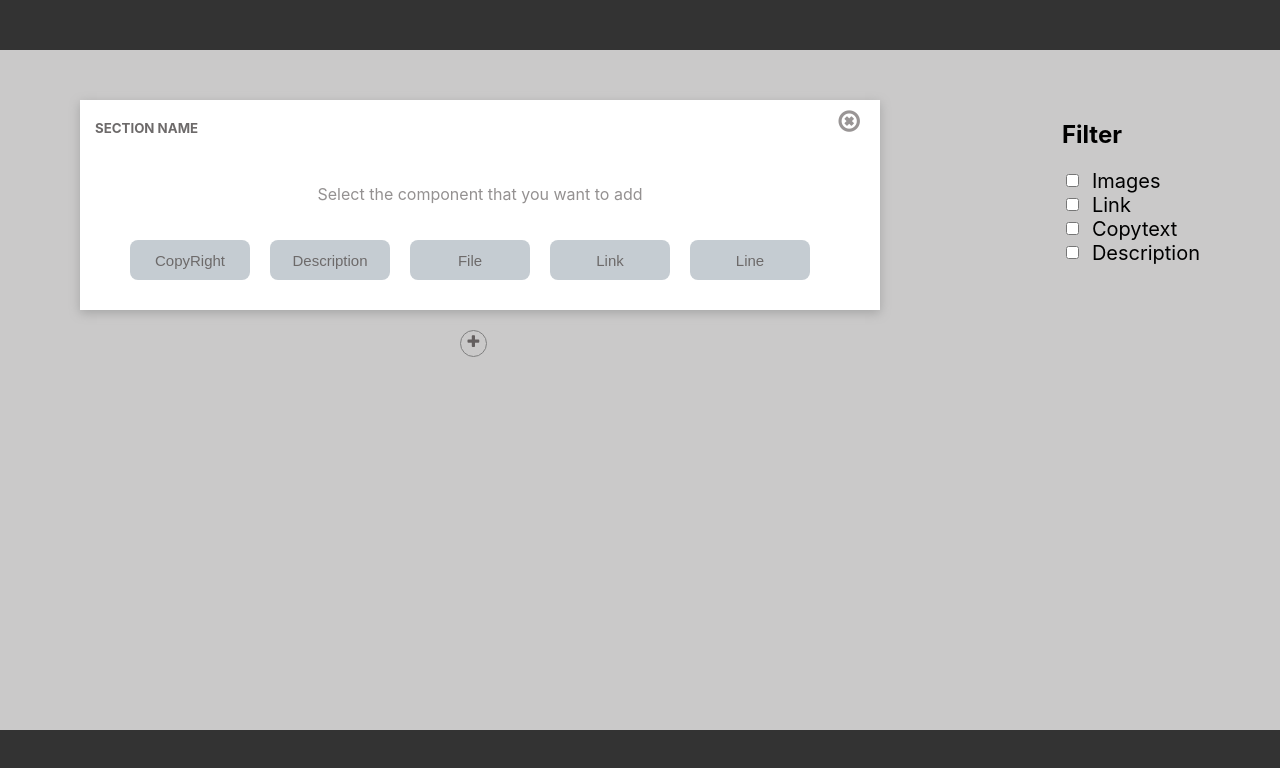
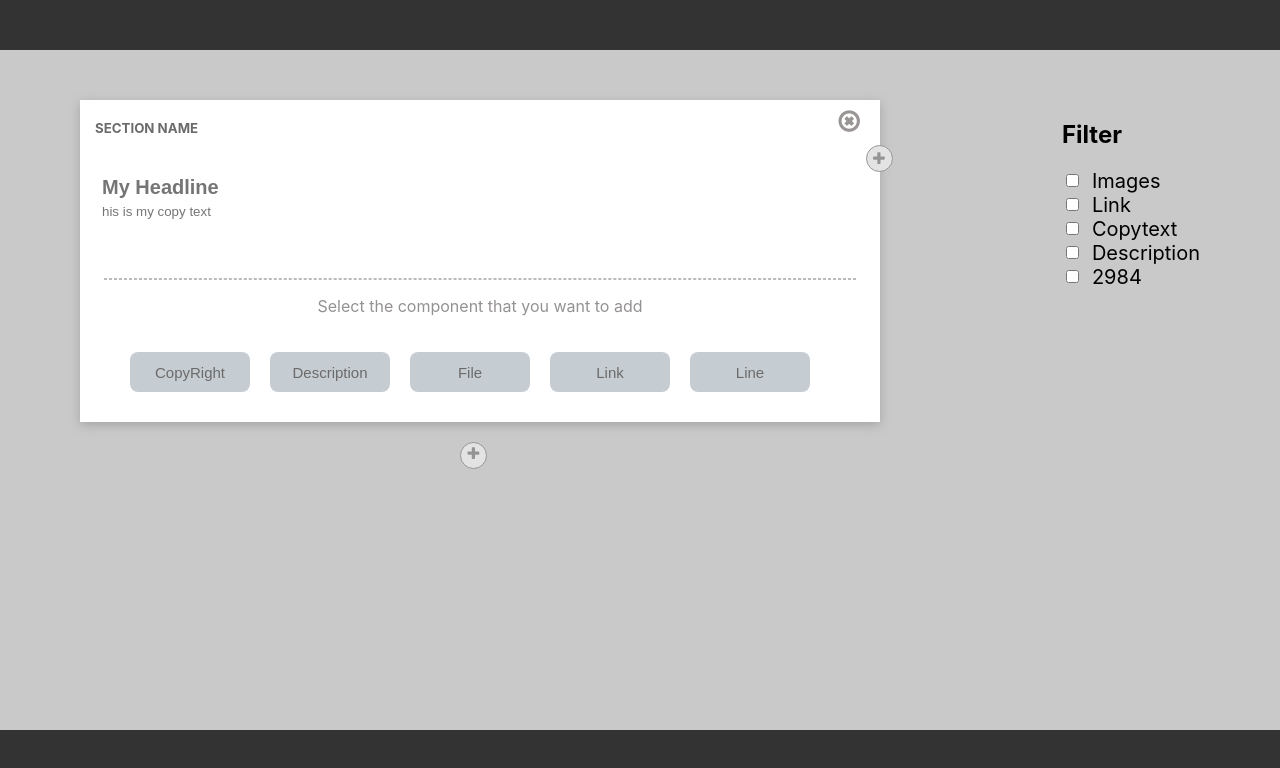
Before and after one commit to SachinthaLakshan/upload--filter-project, a React (Create React App) app: page / in a window 1280 px wide. Both pictures are taken after a click on the button "CopyRight". Shown: the top 768 px of the page. Built offline with nearby package versions, Linux system fonts and the light colour scheme.

Commit message:
add component

```diff
--- a/package.json
+++ b/package.json
@@ -6,10 +6,12 @@
     "@testing-library/jest-dom": "^5.11.4",
     "@testing-library/react": "^11.1.0",
     "@testing-library/user-event": "^12.1.10",
+    "immer": "^9.0.6",
     "react": "^17.0.2",
     "react-dom": "^17.0.2",
     "react-flow-renderer": "^9.6.11",
     "react-scripts": "4.0.3",
+    "uuid": "^8.3.2",
     "web-vitals": "^1.0.1"
   },
   "scripts": {
--- /dev/null
+++ b/src/components/Component.js
@@ -0,0 +1,54 @@
+import React, { useState } from 'react';
+
+
+const Component = (props) => {
+
+    const [headline,setHeadline]=useState("");
+    const [headlineText,setHeadlineText]=useState("");
+    const [toggleHeadline,setToggleHeadline]=useState(true);
+    const [toggleHeadlineText,setToggleHeadlineText]=useState(true);
+
+    const idGenarator = () => {
+        var val = Math.floor(1000 + Math.random() * 9000);
+        return (val);
+    }
+
+    var componentObj={id:idGenarator(),type: props.type,headerText: headline,headerBody: headlineText}
+
+    const handleKeyDown = (event,type) => {
+        if (event.key === 'Enter') {
+            if(type==="headline")setToggleHeadline(false);
+            else if(type==="headlinetext")setToggleHeadlineText(false);
+        }
+
+      }
+
+    const Component = () => {
+        switch (props.type) {
+            case "copyright": return (
+                <div className="copyright-wrapper">
+                    {toggleHeadline?<input className="headline" placeholder="My Headline" onChange={(e)=>setHeadline(e.target.value)} onKeyDown={handleKeyDown("headline")} />:<p className="headline">{headline}</p>}
+                    <br/>
+                    {toggleHeadlineText?<input placeholder="his is my copy text" onChange={(e)=>setHeadlineText(e.target.value)} />:<p>{headlineText("headlinetext")}</p>}
+
+                </div>
+            )
+            case "description": return (<p>Description</p>)
+            case "file": return (<p>file</p>)
+            case "link": return (<p>Link</p>)
+            case "line": return (<p>Line</p>)
+            default:
+        }
+    }
+
+    return (
+        <div className="component-container">
+            <div className="plus-icon-wrapper" >
+                    <i className="fa fa-plus" aria-hidden="true"></i>
+                </div>
+            {Component()}
+        </div>
+    );
+};
+
+export default Component;
--- a/src/components/Main.js
+++ b/src/components/Main.js
@@ -1,15 +1,29 @@
 import React, { useState, useEffect } from 'react';
 import Section from './Section';
+import produce from "immer"
 
 
 const Main = () => {
-    const InitialState={
-        id:0,
-        sectionName:"SECTION NAME"
+    const InitialState = {
+        id: 123,
+        sectionName: "SECTION NAME",
+        component: []
+        //     {
+        //         id: 0,
+        //         type: "",
+        //         headerText: "",
+        //         headerBody: "",
+        //         link: "",
+        //         imageUrl: "",
+        //         imageSize: "",
+        //         imageName: ""
+
+        //     }
+        // ]
     }
-//localStorage.clear();
+    //localStorage.clear();
     const [section, setSection] = useState([InitialState]);
-    const [id ,setCount]=useState(InitialState.id);
+    const [count, setCount] = useState(0);
 
     useEffect(() => {
         let arr = localStorage.getItem("section");
@@ -19,22 +33,66 @@ const Main = () => {
         }
     }, [])
 
-
+    const idGenarator = () => {
+        var val = Math.floor(1000 + Math.random() * 9000);
+        return (val);
+    }
     const sectionCloseBtnHandler = (index) => {
-        var tempArr=section.filter(obj=>obj.id!==index);
+        var tempArr = section.filter(obj => obj.id !== index);
         setSection(tempArr);
         localStorage.setItem("section", JSON.stringify(tempArr))
     }
 
     const addSection = () => {
         let tempList = section;
-        let arr=tempList.concat({
-            id: id+1,
-            sectionName: `SECTION NANE-${section.length}`
+        let arr = tempList.concat({
+            id: idGenarator(),
+            sectionName: `SECTION NANE-${idGenarator()}`
         });
         setSection(arr);
-        setCount(id+1);
-        localStorage.setItem("section", JSON.stringify(tempList));
+        localStorage.setItem("section", JSON.stringify(arr));
+    }
+    const addComponentHandler = (componentObj,sectionId) => {
+        var index = section.map(function (x) { return x.id; }).indexOf(sectionId);
+        const newsection = [...section];
+        newsection[index] = {
+            ...newsection[index],
+            component: [componentObj]
+          };
+          localStorage.setItem("section", JSON.stringify(newsection));
+          setSection(newsection);
+          console.log(section[0].component);
+
+
+
+    //      var index = section.map(function (x) { return x.id; }).indexOf(sectionId);
+    //      var tempcom=section[index].component.push({id:componentObj.id,type:componentObj.type,headerText:componentObj.headerText,headerBody:componentObj.headerBody});
+    //    console.log(">>",tempcom);
+         //  section[index]=tempcom;
+        //  setSection(section);
+         //console.log(">>",section);
+         // localStorage.setItem("section", JSON.stringify(section));
+        // window.location.reload()
+        // console.log(section);
+        // var tempList=section.filter(obj => obj.id === sectionId);
+        // tempList[0].component.concat({id:123,ahsd:"sasa"});
+       // var index = section.map(function (x) { return x.id; }).indexOf(sectionId);
+       //var tempComponentlist=section[index].component;
+    //    setSection( section.map((obj)=>{
+    //        if(obj.id===sectionId){
+    //            obj.component.concat({id:componentObj.id,type:componentObj.type,headerText:componentObj.headerText,headerBody:componentObj.headerBody});
+    //        }
+    //    }));
+        //var array=section[index].component.concat({id:componentObj.id,type:componentObj.type,headerText:componentObj.headerText,headerBody:componentObj.headerBody});
+        //section[index].component=array
+        //setSection(array1);
+        //console.log(section);
+        // section[index].component[count]={id:componentObj.id,type:componentObj.type,headerText:componentObj.headerText,headerBody:componentObj.headerBody};
+        // console.log("com::", section);
+        // setSection(section);
+        // setCount(count+1);
+         //setSection(nextState);
+        //  console.log(section);
     }
 
     return (
@@ -42,12 +100,12 @@ const Main = () => {
             <div >
                 {section.map((obj) => {
                     return (<div key={obj.id}>
-                        <Section scectionObj={obj}  closeBtnHandler={sectionCloseBtnHandler} />
+                        <Section scectionObj={obj} closeBtnHandler={sectionCloseBtnHandler} componentSaveHandler={addComponentHandler} />
                     </div>)
                 })}
                 <div className="plus-icon-wrapper" onClick={addSection}>
-                            <i className="fa fa-plus" aria-hidden="true"></i>
-                        </div>
+                    <i className="fa fa-plus" aria-hidden="true"></i>
+                </div>
             </div>
             <div className="sidebar">
                 <h2>Filter</h2>
@@ -67,6 +125,12 @@ const Main = () => {
                     <input type="checkbox" />
                     <label>Description</label>
                 </div>
+                {section[0].component.map((obj) => {
+                return(<div key={obj.id} className="row-1">
+                    <input type="checkbox" />
+                    <label>{obj.id}</label>
+                </div>
+                )})}
             </div>
         </div>
     );
--- a/src/components/Section.js
+++ b/src/components/Section.js
@@ -1,9 +1,12 @@
 import React, { useState } from 'react';
+import Component from './Component';
 
 
 const Section = (props) => {
 
     const [headerIsEditable, setHeaderIsEditable] = useState(false);
+    const [rowButtontype, setRowButtontype] = useState("");
+console.log(">>>",props.scectionObj.component);
 
 
     const clickHandler = () => {
@@ -12,19 +15,29 @@ const Section = (props) => {
     const sectionCloseBtnHandler = () => {
         props.closeBtnHandler(props.scectionObj.id);
     }
-    const copyRightBtnClickHandler = () => {
-        return (
-            <div className="copyright-btn-element-wrapper">
-                <h2>My Headline</h2>
-                <p>This is my copy text</p>
+    const idGenarator = () => {
+        var val = Math.floor(1000 + Math.random() * 9000);
+        return (val);
+    }
+    const rowBtnClickHandler = (type) => {
+        if(type==="copyright"){
+        props.componentSaveHandler({id:idGenarator(),type:type,headerText: "",headerBody: ""},props.scectionObj.id);
+        }
+    }
+    const buttonRow = (<>
+        <div className="section-initial-text">
+            <hr />
+
+            <p>Select the component that you want to add</p>
             </div>
-        )
-    }
-    const abc = (
-        <div className="copyright-btn-element-wrapper">
-            <h2>My Headline</h2>
-            <p>This is my copy text</p>
-        </div>
+            <div className="row-1 bottom-btn-wraper">
+                <button className="row-buttons" onClick={() => rowBtnClickHandler("copyright")}>CopyRight</button>
+                <button className="row-buttons" onClick={() => rowBtnClickHandler("description")}>Description</button>
+                <button className="row-buttons" onClick={() => rowBtnClickHandler("file")}>File</button>
+                <button className="row-buttons" onClick={() => rowBtnClickHandler("link")}>Link</button>
+                <button className="row-buttons" onClick={() => rowBtnClickHandler("line")}>Line</button>
+            </div>
+            </>
     );
 
     return (
@@ -34,16 +47,12 @@ const Section = (props) => {
                     <input placeholder="Add Header.." />}
                 <i className="fa fa-times-circle-o" onClick={sectionCloseBtnHandler} />
             </div>
-            <div className="section-initial-text">
-                <p>Select the component that you want to add</p>
-            </div>
-            <div className="row-1 bottom-btn-wraper">
-                <button className="row-buttons" onClick={() => copyRightBtnClickHandler()}>CopyRight</button>
-                <button className="row-buttons">Description</button>
-                <button className="row-buttons">File</button>
-                <button className="row-buttons">Link</button>
-                <button className="row-buttons">Line</button>
-            </div>
+            {props.scectionObj.component && props.scectionObj.component.map((obj) => {
+                return (<div className="section-initial-text" key={obj.id}>
+                    <Component type="copyright" sectionId={props.scectionObj.id}  />
+                </div>)
+            })}
+            {buttonRow}
         </div>
     );
 };
--- a/src/index.css
+++ b/src/index.css
@@ -127,7 +127,7 @@ padding-bottom: 30px;
 
 .plus-icon-wrapper{
   border-radius: 50%;
-  border:1px gray solid;
+  border:1px rgb(151, 150, 150) solid;
   position: relative;
   display: inline-block;
   width: 25px;
@@ -135,10 +135,11 @@ padding-bottom: 30px;
   margin-bottom: 20px;
   text-align: center;
   margin-left: 380px;
+  background-color: #e4e3e3;
 }
 .plus-icon-wrapper i{
   font-size: 15px;
-  color: rgb(100, 95, 95);
+  color:rgb(148, 148, 148);
   padding-top: 3px;
 
 }
@@ -153,3 +154,37 @@ padding-bottom: 30px;
   color: #949191;
   padding-bottom: 20px;
 }
+.section-initial-text hr{
+  border: 1px dashed #bbb;
+  width: 750px;
+}
+.copyright-wrapper{
+  text-align: left;
+  margin-left: 20px;
+  margin-bottom: 30px;
+}
+.copyright-wrapper input{
+  border: none;
+  width: 120px;
+}
+.copyright-wrapper .headline{
+  font-size: 20px;
+  font-weight: 600;
+}
+
+.component-container .plus-icon-wrapper{
+  left: 209px;
+  top:17px;
+  background-color: #e4e3e3;
+}
+.component-container .plus-icon-wrapper i{
+  font-weight: 100;
+  margin-top: 2px;
+  color:rgb(148, 148, 148);
+}
+.copyright-btn-element-wrapper{
+  margin: 0;
+}
+.component-container{
+  margin-top: -40px;
+}
```
Also changed, not shown: 1 other file (tests, documents, lock files or other folders).
